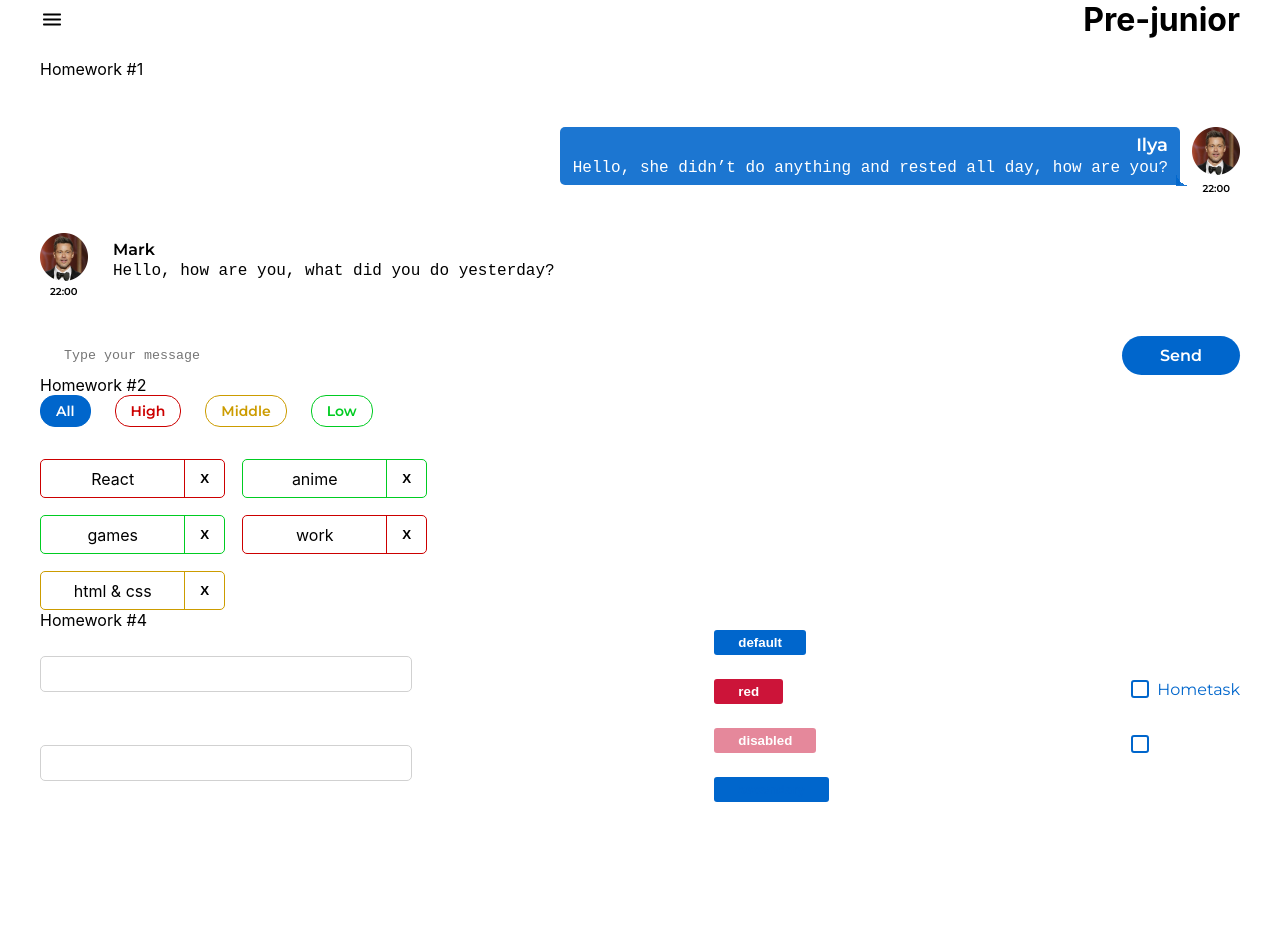
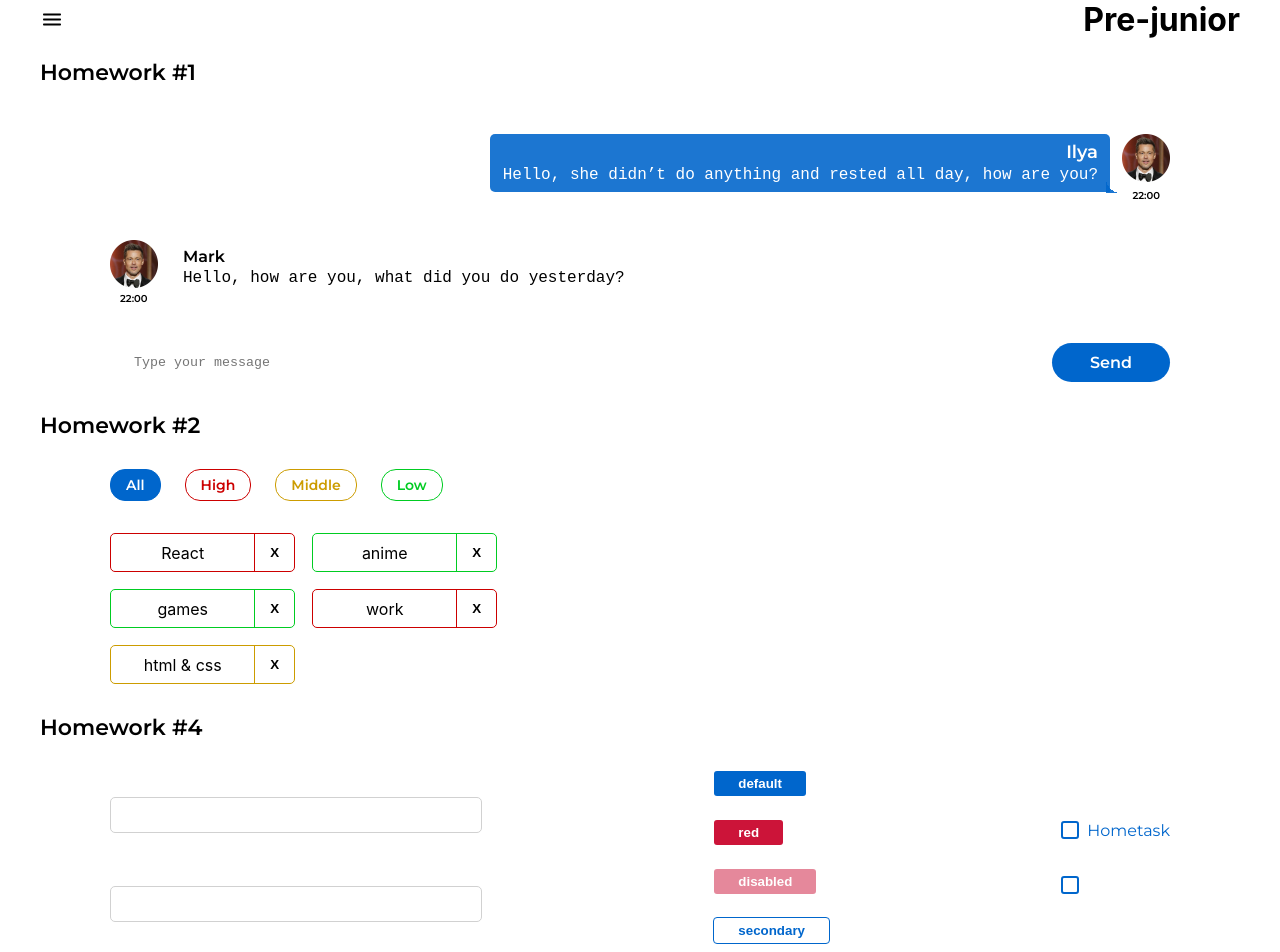
Before and after one commit to chepeLove/homework-tuesday, a React (Create React App) app: page /#/pre-junior in a window 1280 px wide. Shown: the top 952 px of the page. Before the commit the page ends 908 px from the top, so only its background shows below. Built offline with nearby package versions, Linux system fonts and the light colour scheme.

Commit message:
refactoring styles

```diff
--- a/src/s1-main/App.module.css
+++ b/src/s1-main/App.module.css
@@ -8,8 +8,14 @@
 }
 
 .hw {
+   margin: 30px 70px;
 }
 
 .hwTitle {
-
+    color: #000;
+    font-family: Montserrat, sans-serif;
+    font-size: 22px;
+    font-style: normal;
+    font-weight: 600;
+    line-height: normal;
 }
--- a/src/s2-homeworks/hw04/common/c2-SuperButton/SuperButton.module.css
+++ b/src/s2-homeworks/hw04/common/c2-SuperButton/SuperButton.module.css
@@ -1,23 +1,27 @@
 .button {
     border: none;
+    cursor: pointer;
     padding: 5px 24px;
     border-radius: 3px;
+    font-weight: 600;
     color: #FFF;
-    font-weight: 600;
-
+    background-color: #06C;
 }
 
 .disabled {
     opacity: 0.5;
+    color: #FFF;
 }
 
 .secondary {
     color: #06C;
     background-color: #FFFFFF;
+    outline: 1px solid  #06C;
 }
 
 .default {
- background-color: #06C;
+    /*color: #FFF;*/
+    /*background-color: #06C;*/
 }
 
 .red {
--- a/src/s2-homeworks/hw04/common/c2-SuperButton/SuperButton.tsx
+++ b/src/s2-homeworks/hw04/common/c2-SuperButton/SuperButton.tsx
@@ -23,11 +23,11 @@ const SuperButton: React.FC<SuperButtonPropsType> = (
     //     + (xType === 'secondary' ? '' + s.secondary : '')
     //     + (className ? ' ' + className : '') // задачка на смешивание классов
 
-    const finalClassName = `${s.button}
+    const finalClassName =`${s.button}
   ${disabled ? s.disabled : ''}
   ${xType === 'red' ? s.red : ''}
   ${xType === 'secondary' ? s.secondary : ''}
-  ${className ? className : s.default}`.trim();
+  ${className ? className : ''}`
     return (
         <button
             disabled={disabled}
--- a/src/s2-homeworks/hw05/header/Header.module.css
+++ b/src/s2-homeworks/hw05/header/Header.module.css
@@ -1,9 +1,16 @@
 .burgerMenuIcon {
+    cursor: pointer;
 }
 
 .header {
     display: flex;
     justify-content: space-between;
+    z-index:0;
+
+}
+
+.header:hover {
+
 }
 
 .header h1 {
--- a/src/s2-homeworks/hw05/sidebar/Sidebar.module.css
+++ b/src/s2-homeworks/hw05/sidebar/Sidebar.module.css
@@ -5,14 +5,15 @@
 .sidebar.open {
     display: inline-block;
     width: 317px;
-    height: 100vh;
     position: relative;
     z-index: 1;
 }
 
 .background {
-    opacity: 0.3;
-    background: #000;
+    box-shadow: cadetblue;
+    width: 100%;
+    height: 100%;
+    /*background: #000;*/
 }
 
 .nav {
--- a/src/s2-homeworks/hw05/sidebar/Sidebar.tsx
+++ b/src/s2-homeworks/hw05/sidebar/Sidebar.tsx
@@ -16,7 +16,7 @@ export const Sidebar: FC<PropsType> = ({open, handleClose}) => {
     return (
         <>
             {/*затемнение справа от открытого меню*/}
-            {open && <div className={s.background} onClick={handleClose}/>}
+            {open   && <div className={s.background} onClick={handleClose}/>}
 
             <aside className={sidebarClass}>
                 <button className={s.close} onClick={handleClose}>
```
